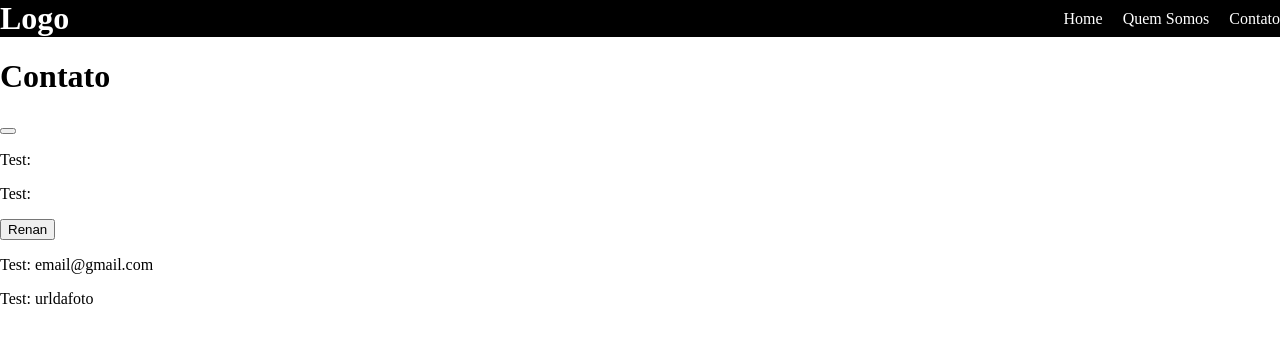
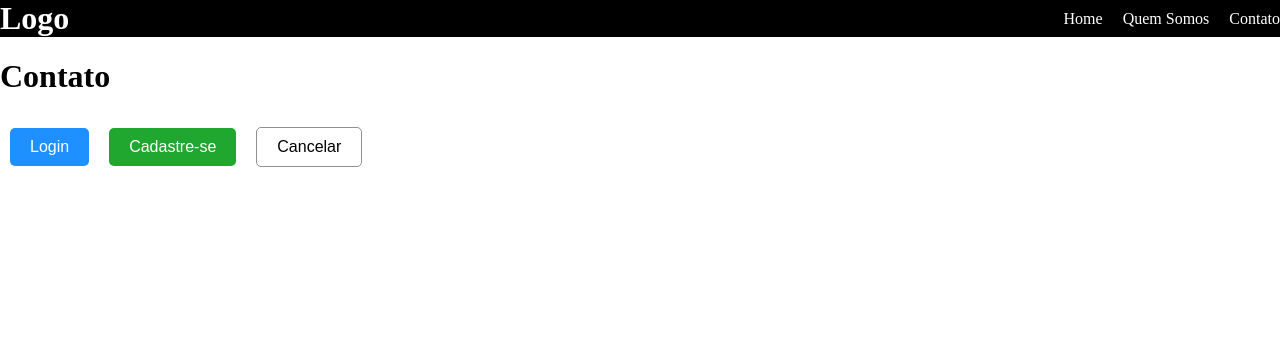
Before and after one commit to renancavichi/frontend-react-ads2sem2023, a Next.js app: page /contato in a window 1280 px wide. Shown: the top 342 px of the page. Built offline with nearby package versions, Linux system fonts and the light colour scheme.

Commit message:
add delete user

```diff
--- a/src/app/contato/page.js
+++ b/src/app/contato/page.js
@@ -1,5 +1,5 @@
 import Header from "@/components/layout/Header"
-import CustomButton from "@/components/utils/CustomButton"
+import Button from "@/components/utils/Button"
 
 const user = {name: "Renan", email: "email@gmail.com", photo: "urldafoto"}
 
@@ -8,8 +8,9 @@ const Contato = () => {
     <>
         <Header />
         <h1>Contato</h1>
-        <CustomButton titulo="Login"/>
-        <CustomButton user={user}/>
+        <Button variant="primary" title="Login"/>
+        <Button variant="secondary" title="Cadastre-se"/>
+        <Button variant="ghost" title="Cancelar"/>
     </>
   )
 }
--- /dev/null
+++ b/src/components/utils/Button.css
@@ -0,0 +1,40 @@
+.primary{
+    background-color: #1E90FF;
+    color: white;
+    border: none;
+    border-radius: 5px;
+    padding: 10px 20px;
+    font-size: 16px;
+    cursor: pointer;
+    margin: 10px;
+}
+.primary:hover{
+    background-color: #0855a1;
+}
+
+.secondary{
+    background-color: #1fa72f;
+    color: white;
+    border: none;
+    border-radius: 5px;
+    padding: 10px 20px;
+    font-size: 16px;
+    cursor: pointer;
+    margin: 10px;
+}
+.secondary:hover{
+    background-color: #087e16;
+}
+.ghost{
+    background-color: #ffffff;
+    color: #000;
+    border: 1px solid #919191;
+    border-radius: 5px;
+    padding: 10px 20px;
+    font-size: 16px;
+    cursor: pointer;
+    margin: 10px;
+}
+.ghost:hover{
+    background-color: #e7e7e7;
+}
--- /dev/null
+++ b/src/components/utils/Button.js
@@ -0,0 +1,9 @@
+import './Button.css'
+
+const Button = ({variant, title}) => {
+  return (
+    <button className={variant}>{title}</button>
+  )
+}
+
+export default Button
--- a/src/components/utils/CustomButton.js
+++ /dev/null
@@ -1,11 +0,0 @@
-const CustomButton = ({user}) => {
-  return (
-    <>
-        <button>{user?.name}</button>
-        <p>Test: {user?.email}</p>
-        <p>Test: {user?.photo}</p>
-    </>
-  )
-}
-
-export default CustomButton
```
Also changed, not shown: src/components/cards/CardUser.css (+10 -0 lines), src/components/cards/CardUser.js (+25 -0 lines).
